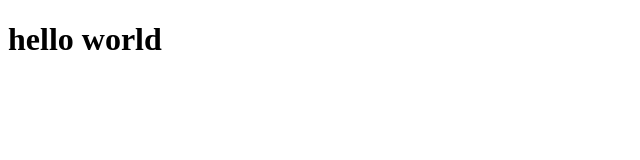
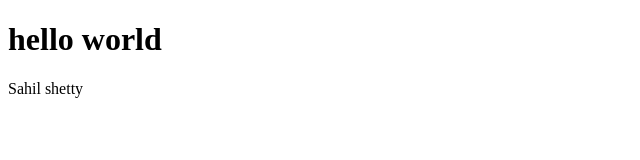
Before and after one commit to ACENSONIX/CFG-PRATICE, a plain HTML site: page index.html in a window 1280 px wide. Shown: the whole page, without its empty margins (0-640 px from the left). Drawn offline with Linux system fonts and the light colour scheme.

Commit message:
added my name

```diff
--- a/index.html
+++ b/index.html
@@ -9,5 +9,6 @@
 
   <body>
     <h1>hello world</h1>
+    <p>Sahil shetty</p>
   </body>
 </html>
```
